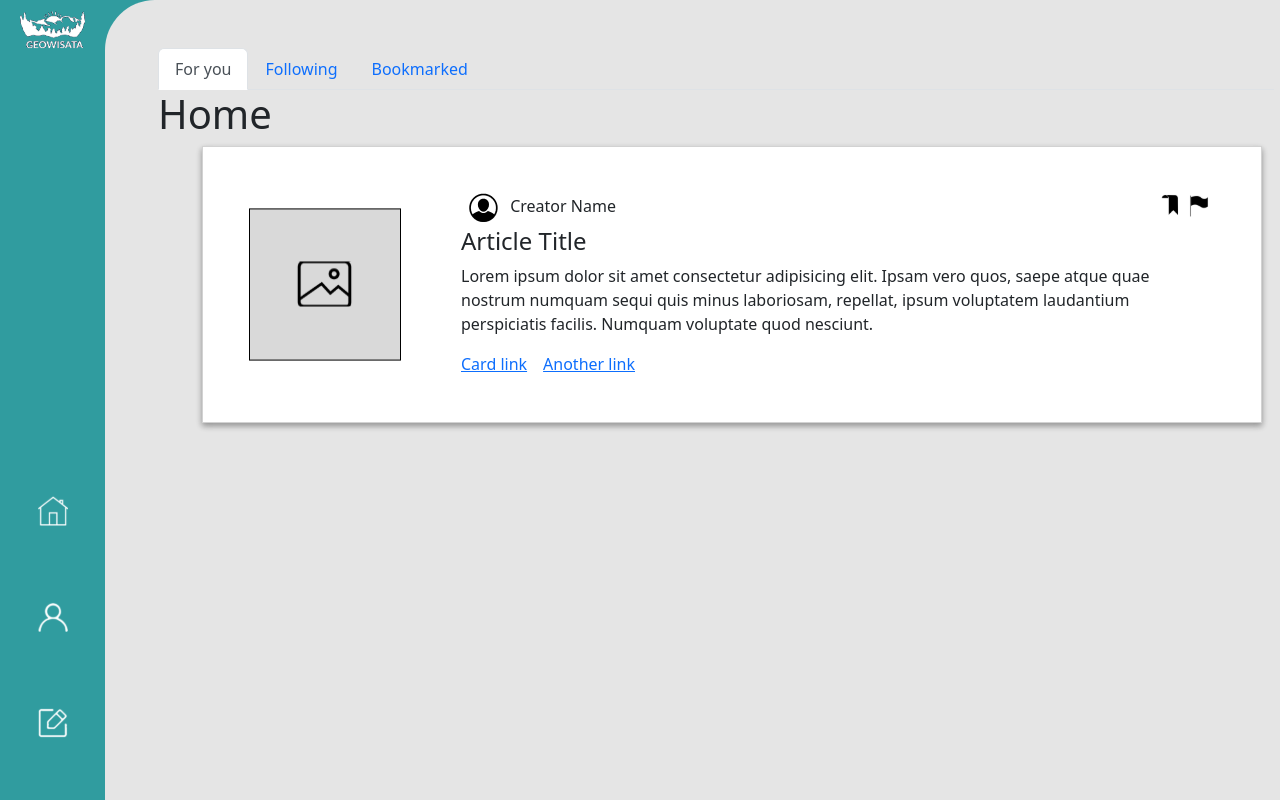
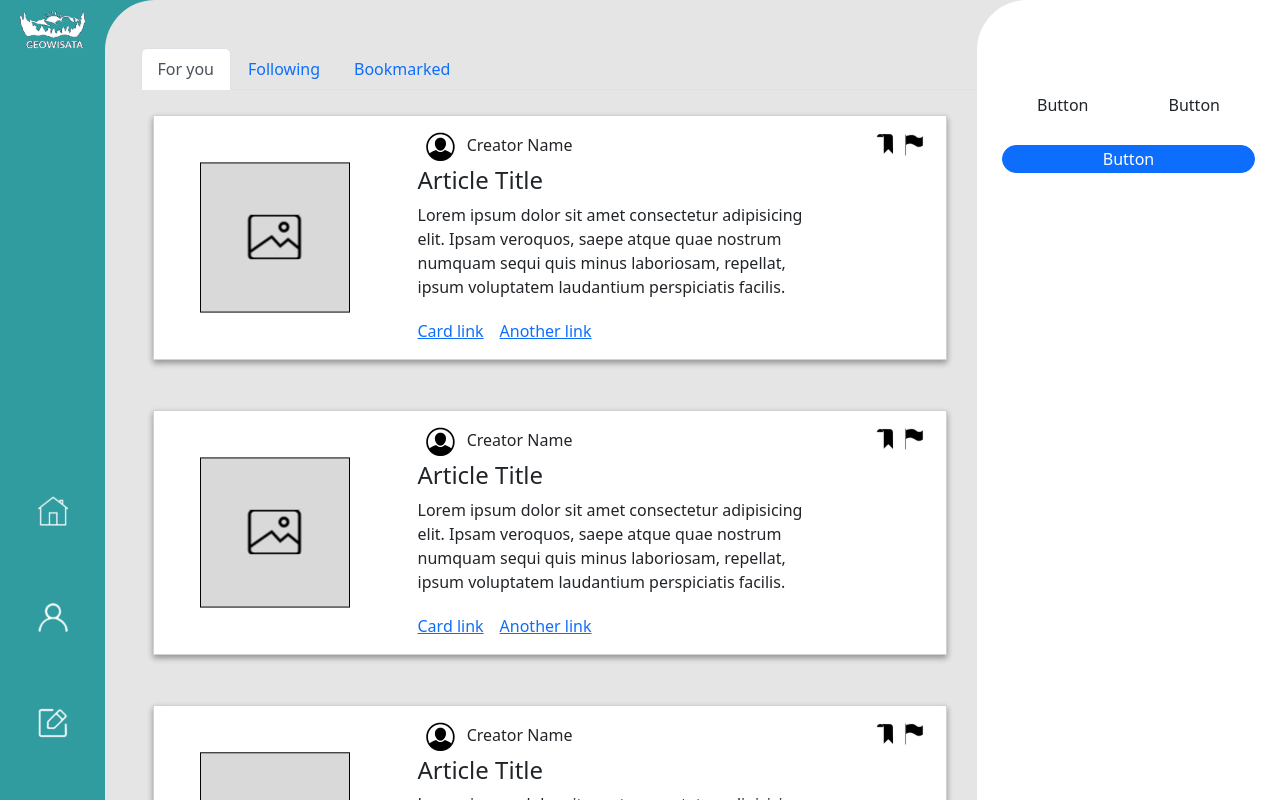
Before and after one commit to uqyanzie/fitur-b3, a Vue app: page / in a window 1280 px wide. Shown: the top 800 px of the page. Built offline with nearby package versions, Linux system fonts and the light colour scheme.

Commit message:
Additional Components

```diff
--- a/src/App.vue
+++ b/src/App.vue
@@ -18,5 +18,7 @@ export default {
 </script>
 
 <style>
-#app {}
+#app {
+  margin: 0;
+}
 </style>
--- /dev/null
+++ b/src/components/ArticleCard.vue
@@ -0,0 +1,60 @@
+<template>
+    <div class="card w-100">
+        <div class="card-body d-flex ">
+            <img class="flex-item preview-pict" src="../assets/image.svg" alt="">
+            <div class="flex-item">
+                <h6 class="card-title">
+                    <span>
+                        <img src="../assets/creator.png" alt="">
+                    </span>
+                    Creator Name
+                    <span style="float : right">
+                        <img src="../assets/save.svg" alt="">
+                        <img src="../assets/report.svg" alt="">
+                    </span>
+                </h6>
+                <h4 class="card-subtitle mb-2">Article Title</h4>
+                <p class="card-text">Lorem ipsum dolor sit amet consectetur adipisicing elit. Ipsam
+                    veroquos, saepe atque quae nostrum numquam sequi quis minus laboriosam, repellat, ipsum
+                    voluptatem laudantium perspiciatis facilis. Lorem ipsum dolor sit amet consectetur adipisicing elit.
+                    Esse, nesciunt vitae nemo doloremque reprehenderit eaque quos numquam iste et quam dolores totam,
+                    modi doloribus assumenda delectus velit facilis vel accusamus.
+                </p>
+                <a href="#" class="card-link">Card link</a>
+                <a href="#" class="card-link">Another link</a>
+            </div>
+        </div>
+    </div>
+</template>
+
+<style scoped>
+.card {
+    border-radius: 0;
+    border: 0 0 1px 1px;
+    box-shadow: rgba(0, 0, 0, 0.16) 0px 3px 6px 0px, rgba(0, 0, 0, 0.23) 0px 3px 6px 0px;
+    margin: 25px 0 50px 0;
+    max-height: 250px;
+}
+
+.card-body {
+    height: inherit;
+}
+
+.card-text {
+    max-width: 80%;
+    max-height: 100px;
+}
+
+.flex-item {
+    margin-left: 30px;
+}
+
+.flex-item>p {
+    overflow: hidden;
+}
+
+.preview-pict {
+    max-width: 150px;
+    margin-right: 5%;
+}
+</style>
--- a/src/components/ArticleList.vue
+++ b/src/components/ArticleList.vue
@@ -2,51 +2,41 @@
     <div class="container article-list justify-content-start" style="width: fit-content">
         <ul>
             <li>
-                <div class="card w-100">
-                    <div class="card-body d-flex justify-content-between">
-                        <img class="flex-item" src="../assets/image.svg" alt="">
-                        <div class="flex-item">
-                            <h6 class="card-title">
-                                <span>
-                                    <img src="../assets/creator.png" alt="">
-                                </span>
-                                Creator Name
-                                <span style="float : right">
-                                    <img src="../assets/save.svg" alt="">
-                                    <img src="../assets/report.svg" alt="">
-                                </span>
-                            </h6>
-                            <h4 class="card-subtitle mb-2">Article Title</h4>
-                            <p class="card-text">Lorem ipsum dolor sit amet consectetur adipisicing elit. Ipsam vero
-                                quos, saepe atque quae nostrum numquam sequi quis minus laboriosam, repellat, ipsum
-                                voluptatem laudantium perspiciatis facilis. Numquam voluptate quod nesciunt.</p>
-                            <a href="#" class="card-link">Card link</a>
-                            <a href="#" class="card-link">Another link</a>
-                        </div>
-                    </div>
-                </div>
+                <ArticleCard></ArticleCard>
+            </li>
+            <li>
+                <ArticleCard></ArticleCard>
+            </li>
+            <li>
+                <ArticleCard></ArticleCard>
+            </li>
+            <li>
+                <ArticleCard></ArticleCard>
             </li>
         </ul>
     </div>
 </template>
 
+<script>
+import ArticleCard from './ArticleCard.vue'
+
+export default {
+    name: 'App',
+    components: {
+        ArticleCard
+    }
+}
+</script>
+
 <style>
 .article-list {
     display: flex;
-    margin: 0;
-}
-
-.card {
-    border-radius: 0;
-    border: 0 0 1px 1px;
-    box-shadow: rgba(0, 0, 0, 0.16) 0px 3px 6px 0px, rgba(0, 0, 0, 0.23) 0px 3px 6px 0px;
+    margin-right: 30px;
 }
 
 ul {
     list-style: none;
-}
-
-.flex-item {
-    padding: 30px;
+    margin: 0;
+    padding: 0;
 }
 </style>
--- a/src/components/ArticlePage.vue
+++ b/src/components/ArticlePage.vue
@@ -2,31 +2,17 @@
   <div class="article-page d-flex">
     <ArticleNavbar></ArticleNavbar>
     <div class="col col-xl article">
-      <div class="container article-tab">
-        <nav>
-          <div class="nav nav-tabs" id="nav-tab" role="tablist">
-            <button class="nav-link active" id="nav-for-you-tab" data-bs-toggle="tab" data-bs-target="#nav-for-you"
-              type="button" role="tab" aria-controls="nav-for-you" aria-selected="true">For you</button>
-            <button class="nav-link" id="nav-following-tab" data-bs-toggle="tab" data-bs-target="#nav-following"
-              type="button" role="tab" aria-controls="nav-following" aria-selected="false">Following</button>
-            <button class="nav-link" id="nav-bookmark-tab" data-bs-toggle="tab" data-bs-target="#nav-bookmark"
-              type="button" role="tab" aria-controls="nav-contact" aria-selected="false">Bookmarked</button>
-          </div>
-        </nav>
-        <div class="tab-content" id="nav-tabContent">
-          <div class="tab-pane fade show active" id="nav-for-you" role="tabpanel" aria-labelledby="nav-for-you-tab"
-            tabindex="0">
-            <h1>Home</h1>
-            <ArticleList></ArticleList>
-          </div>
-          <div class="tab-pane fade" id="nav-following" role="tabpanel" aria-labelledby="nav-following-tab"
-            tabindex="0">
-            <h1>Profile</h1>
-            <ArticleList></ArticleList>
-          </div>
-          <div class="tab-pane fade" id="nav-bookmark" role="tabpanel" aria-labelledby="nav-bookmark-tab" tabindex="0">
-            <h1>Contact</h1>
-            <ArticleList></ArticleList>
+      <ArticleTab></ArticleTab>
+      <div class="right-bar">
+        <div class="container side-bar">
+          <div class="container text-center d-grid gap-3 button-group">
+            <div class="row ">
+              <button class="col btn" type="button">Button</button>
+              <button class="col btn" type="button">Button</button>
+            </div>
+            <div class="row">
+              <button class="col btn btn-primary" type="button">Button</button>
+            </div>
           </div>
         </div>
       </div>
@@ -36,12 +22,12 @@
 
 <script>
 import ArticleNavbar from './ArticleNavbar.vue'
-import ArticleList from './ArticleList.vue'
+import ArticleTab from './ArticleTab.vue'
 export default {
   name: 'App',
   components: {
     ArticleNavbar,
-    ArticleList
+    ArticleTab
   }
 }
 </script>
@@ -57,12 +43,26 @@ export default {
 .article {
   border-radius: 50px 0 0 0;
   background: #E5E5E5;
-
+  display: flex;
 }
 
-.article-tab {
+.right-bar {
+  width: 35%;
+  border-radius: 50px 0 0 0;
+  background: #fff;
   position: relative;
-  left: 2%;
-  top: 3%;
+}
+
+.button-group {
+  position: relative;
+  top: 10%;
+  transform: translateY(50%);
+  padding: 20px;
+}
+
+.btn {
+  padding: 1px 4px;
+  margin: 5px;
+  border-radius: 100px;
 }
 </style>
--- a/src/components/ArticleTab.vue
+++ b/src/components/ArticleTab.vue
@@ -0,0 +1,47 @@
+<template>
+    <div class="container article-tab">
+        <nav>
+            <div class="nav nav-tabs" id="nav-tab" role="tablist">
+                <button class="nav-link active" id="nav-for-you-tab" data-bs-toggle="tab" data-bs-target="#nav-for-you"
+                    type="button" role="tab" aria-controls="nav-for-you" aria-selected="true">For you</button>
+                <button class="nav-link" id="nav-following-tab" data-bs-toggle="tab" data-bs-target="#nav-following"
+                    type="button" role="tab" aria-controls="nav-following" aria-selected="false">Following</button>
+                <button class="nav-link" id="nav-bookmark-tab" data-bs-toggle="tab" data-bs-target="#nav-bookmark"
+                    type="button" role="tab" aria-controls="nav-contact" aria-selected="false">Bookmarked</button>
+            </div>
+        </nav>
+        <div class="tab-content" id="nav-tabContent">
+            <div class="tab-pane fade show active" id="nav-for-you" role="tabpanel" aria-labelledby="nav-for-you-tab"
+                tabindex="0">
+                <ArticleList></ArticleList>
+            </div>
+            <div class="tab-pane fade" id="nav-following" role="tabpanel" aria-labelledby="nav-following-tab"
+                tabindex="0">
+                <ArticleList></ArticleList>
+            </div>
+            <div class="tab-pane fade" id="nav-bookmark" role="tabpanel" aria-labelledby="nav-bookmark-tab"
+                tabindex="0">
+                <ArticleList></ArticleList>
+            </div>
+        </div>
+    </div>
+</template>
+
+<script>
+import ArticleList from './ArticleList.vue'
+
+export default {
+    name: 'App',
+    components: {
+        ArticleList
+    }
+}
+</script>
+
+<style scoped>
+.article-tab {
+    position: relative;
+    left: 2%;
+    top: 3%;
+}
+</style>
```
